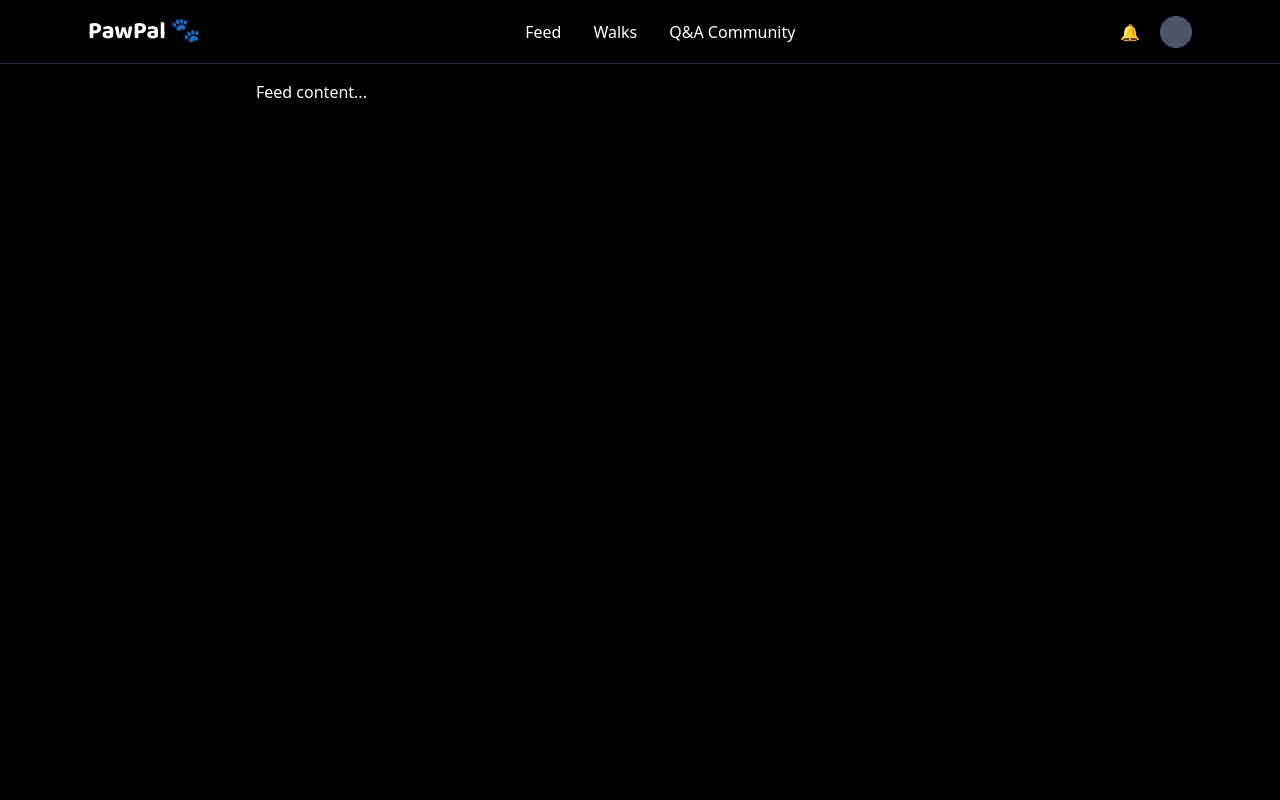
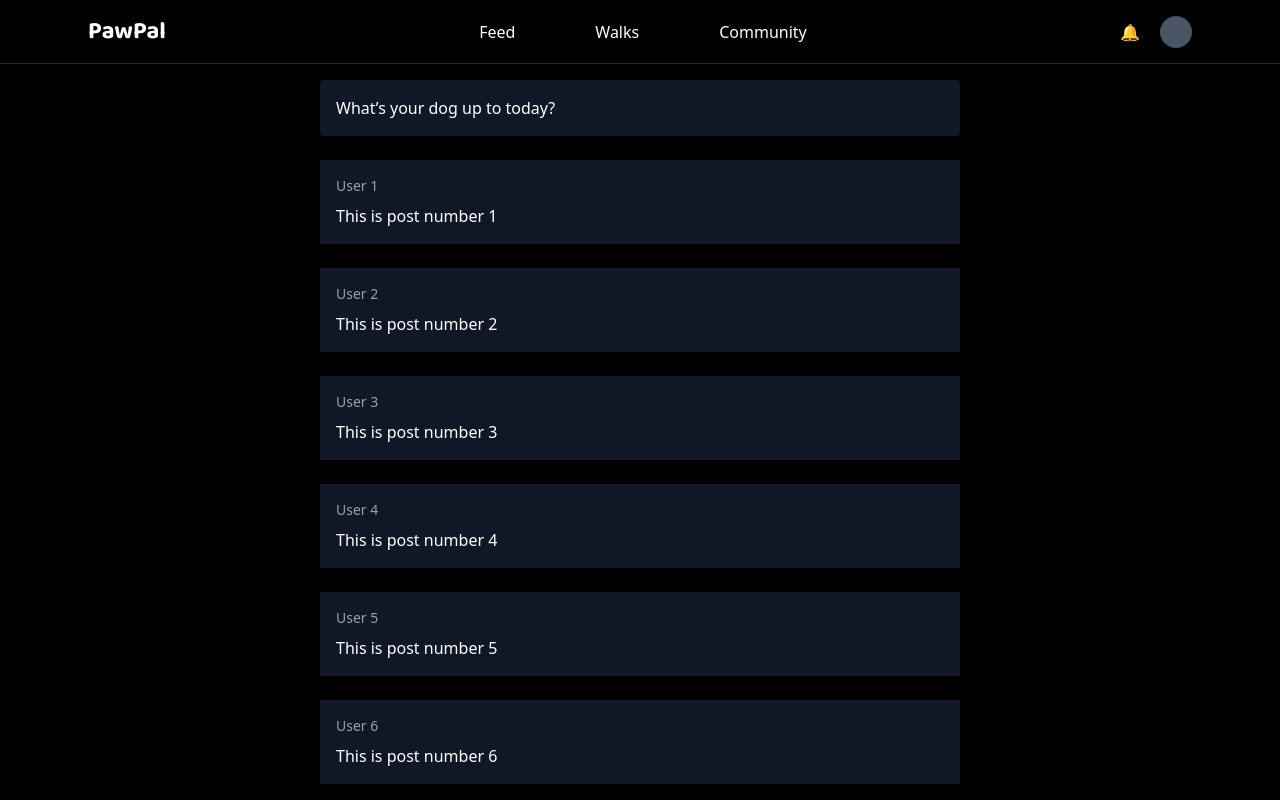
Before and after one commit to 48pz/Pawpal, a React (Vite) app in the folder client/: page /post in a window 1280 px wide. Shown: the top 800 px of the page. Built offline with nearby package versions, Linux system fonts and the light colour scheme; no server answers.

Commit message:
infinite scroll

```diff
--- a/client/src/components/AppHeader.jsx
+++ b/client/src/components/AppHeader.jsx
@@ -11,10 +11,10 @@ const AppHeader = () => {
           style={{ fontFamily: "'Baloo 2',cursive" }}
           onClick={() => navigate("/post")}
         >
-          PawPal 🐾
+          PawPal
         </div>
 
-        <nav className="flex items-center gap-8">
+        <nav className="flex items-center gap-20">
           <NavLink
             to="/post"
             className={({ isActive }) => {
@@ -43,7 +43,7 @@ const AppHeader = () => {
               }`;
             }}
           >
-            Q&A Community
+            Community
           </NavLink>
         </nav>
 
--- /dev/null
+++ b/client/src/components/post/PostCard.jsx
@@ -0,0 +1,10 @@
+const PostCard = ({ post }) => {
+  return (
+    <div className="bg-gray-900 p-4 rouned">
+      <div className="text-sm text-gray-400 mb-2">{post.author}</div>
+      <div>{post.content}</div>
+    </div>
+  );
+};
+
+export default PostCard;
--- /dev/null
+++ b/client/src/hooks/useInfinitePosts.js
@@ -0,0 +1,61 @@
+import { useEffect, useRef, useState } from "react";
+import { mockPosts } from "../mock/posts";
+
+const PAGE_SIZE = 10;
+
+const useInfinitePosts = () => {
+  const [posts, setPosts] = useState(mockPosts.slice(0, PAGE_SIZE));
+  const [page, setPage] = useState(1);
+  const [loading, setLoading] = useState(false);
+  const [hasMore, setHasMore] = useState(true);
+  const pageRef = useRef(1);
+
+  const loaderRef = useRef(null);
+  const loadMore = () => {
+    if (loading || !hasMore) return;
+    setLoading(true);
+
+    const start = pageRef.current * PAGE_SIZE;
+    const end = start + PAGE_SIZE;
+
+    const nextPosts = mockPosts.slice(start, end);
+
+    if (nextPosts.length === 0) {
+      setHasMore(false);
+      setLoading(false);
+      return;
+    }
+
+    setPosts((prev) => [...prev, ...nextPosts]);
+    pageRef.current += 1;
+    setPage(pageRef.current);
+    setLoading(false);
+  };
+
+  useEffect(() => {
+    if (!hasMore) return;
+    const observer = new IntersectionObserver((entries) => {
+      if (entries[0].isIntersecting && !loading) {
+        loadMore();
+      }
+    });
+
+    const current = loaderRef.current;
+    if (current) {
+      observer.observe(current);
+    }
+
+    return () => {
+      if (current) observer.unobserve(current);
+    };
+  }, [hasMore, loading]);
+
+  return {
+    posts,
+    loaderRef,
+    loading,
+    hasMore,
+  };
+};
+
+export default useInfinitePosts;
--- /dev/null
+++ b/client/src/mock/posts.js
@@ -0,0 +1,5 @@
+export const mockPosts = Array.from({ length: 50 }).map((_, i) => ({
+  id: i + 1,
+  author: `User ${i + 1}`,
+  content: `This is post number ${i + 1}`,
+}));
--- a/client/src/pages/PostPage.jsx
+++ b/client/src/pages/PostPage.jsx
@@ -1,10 +1,38 @@
 import AppHeader from "../components/AppHeader";
+import PostCard from "../components/post/PostCard";
+import useInfinitePosts from "../hooks/useInfinitePosts";
 
 const PostPage = () => {
+  const { posts, loaderRef, loading, hasMore } = useInfinitePosts();
+
   return (
     <div className="min-h-screen bg-black text-white">
       <AppHeader />
-      <main className="pt-20 max-w-3xl mx-auto">Feed content...</main>
+      <main className="pt-20 max-w-2xl mx-auto px-4">
+        {/* create post */}
+        <div className="mb-6 p-4 bg-gray-900 rounded">
+          What’s your dog up to today?
+        </div>
+
+        {/* post list */}
+        <div className="flex flex-col gap-6">
+          {posts.map((post) => (
+            <PostCard key={post.id} post={post} />
+          ))}
+        </div>
+
+        {hasMore && (
+          <div ref={loaderRef} className="text-center text-gray-500 mt-6">
+            {loading ? "Loading..." : "Scroll to load more"}
+          </div>
+        )}
+
+        {!hasMore && (
+          <div className="text-center text-gray-500 mt-6">
+            You’ve reached the end
+          </div>
+        )}
+      </main>
     </div>
   );
 };
```
